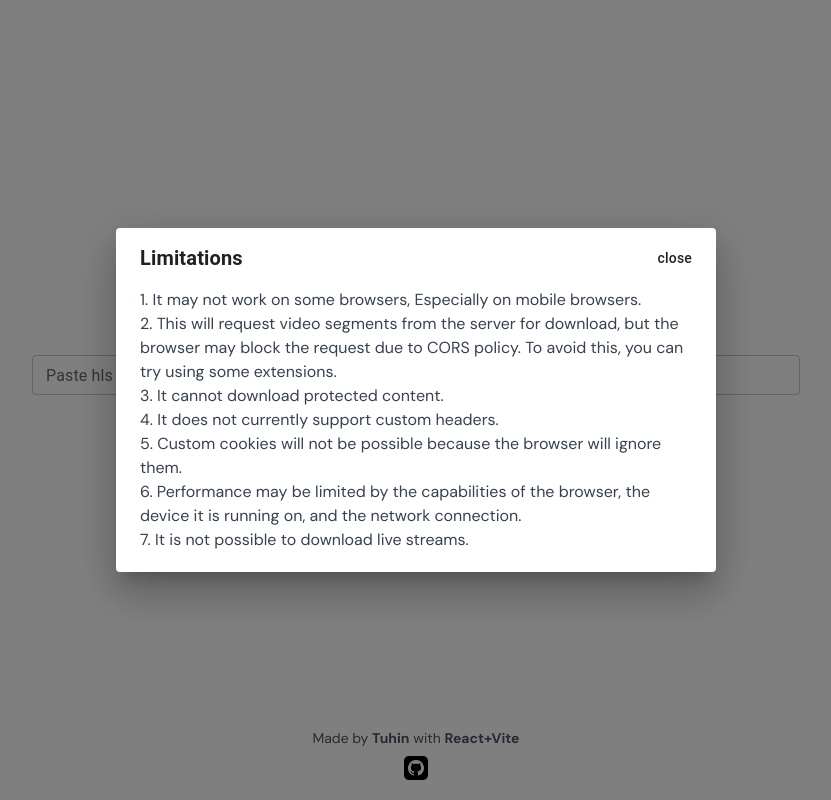
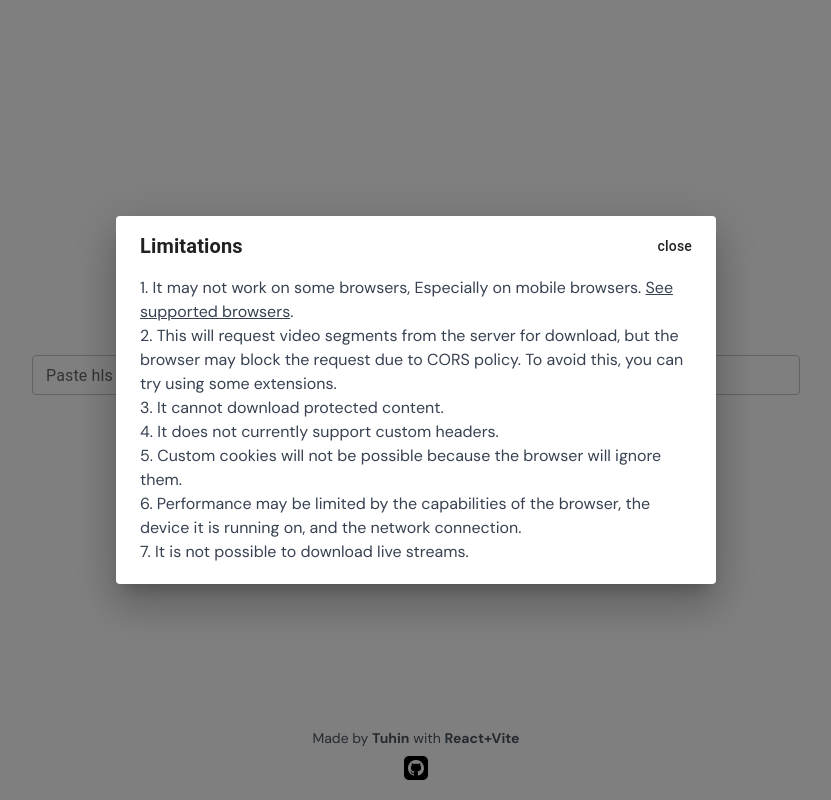
Before and after one commit to tuhinpal/hls-downloader, a React (Vite) app: page / in a window 1280 px wide. Both pictures are taken after a click on the element "See limitations". Shown: the whole page, without its empty margins (224-1055 px from the left). Built offline with nearby package versions, Linux system fonts and the light colour scheme.

Commit message:
Test new shared arraybuffer checks

```diff
--- a/package.json
+++ b/package.json
@@ -4,7 +4,7 @@
   "version": "0.0.1",
   "type": "module",
   "scripts": {
-    "dev": "vite --port 3000",
+    "dev": "vite --port 3000 --host",
     "build": "vite build",
     "preview": "vite preview"
   },
@@ -13,6 +13,7 @@
     "@emotion/styled": "^11.10.5",
     "@ffmpeg/ffmpeg": "^0.11.6",
     "@mui/material": "^5.11.0",
+    "is-shared-array-buffer": "^1.0.2",
     "m3u8-parser": "^6.0.0",
     "react": "^18.2.0",
     "react-dom": "^18.2.0",
--- a/src/components/home.jsx
+++ b/src/components/home.jsx
@@ -78,10 +78,13 @@ export default function HomePage({ seturl }) {
         </div>
 
         <button
-          className="px-4 py-1.5 bg-gray-900 hover:bg-gray-700 text-white rounded-md"
+          className="px-4 py-1.5 bg-gray-900 hover:bg-gray-700 text-white rounded-md disabled:opacity-50"
           onClick={validateAndSetUrl}
+          disabled={typeof SharedArrayBuffer === "undefined"}
         >
-          Download
+          {typeof SharedArrayBuffer === "undefined"
+            ? "Browser doesn't support"
+            : "Download"}
         </button>
 
         <i className="max-w-sm text-xs text-gray-500 text-center mt-2.5">
@@ -138,7 +141,10 @@ export default function HomePage({ seturl }) {
         <DialogContent>
           <ol className="list-decimal list-inside text-gray-700">
             {limitations.map((limitation) => (
-              <li key={limitation}>{limitation}</li>
+              <li
+                key={limitation}
+                dangerouslySetInnerHTML={{ __html: limitation }}
+              />
             ))}
           </ol>
         </DialogContent>
@@ -148,7 +154,7 @@ export default function HomePage({ seturl }) {
 }
 
 const limitations = [
-  "It may not work on some browsers, Especially on mobile browsers.",
+  "It may not work on some browsers, Especially on mobile browsers. <a href='https://caniuse.com/sharedarraybuffer' class='underline' target='_blank' rel='noopener'>See supported browsers</a>.",
   "This will request video segments from the server for download, but the browser may block the request due to CORS policy. To avoid this, you can try using some extensions.",
   "It cannot download protected content.",
   "It does not currently support custom headers.",
--- a/vite.config.js
+++ b/vite.config.js
@@ -4,5 +4,17 @@ import react from "@vitejs/plugin-react-swc";
 // https://vitejs.dev/config/
 export default defineConfig({
   base: "./",
-  plugins: [react()],
+  plugins: [
+    react(),
+    {
+      name: "configure-response-headers",
+      configureServer: (server) => {
+        server.middlewares.use((_req, res, next) => {
+          res.setHeader("Cross-Origin-Embedder-Policy", "require-corp");
+          res.setHeader("Cross-Origin-Opener-Policy", "same-origin");
+          next();
+        });
+      },
+    },
+  ],
 });
```
Also changed, not shown: 1 other file (tests, documents, lock files or other folders).
